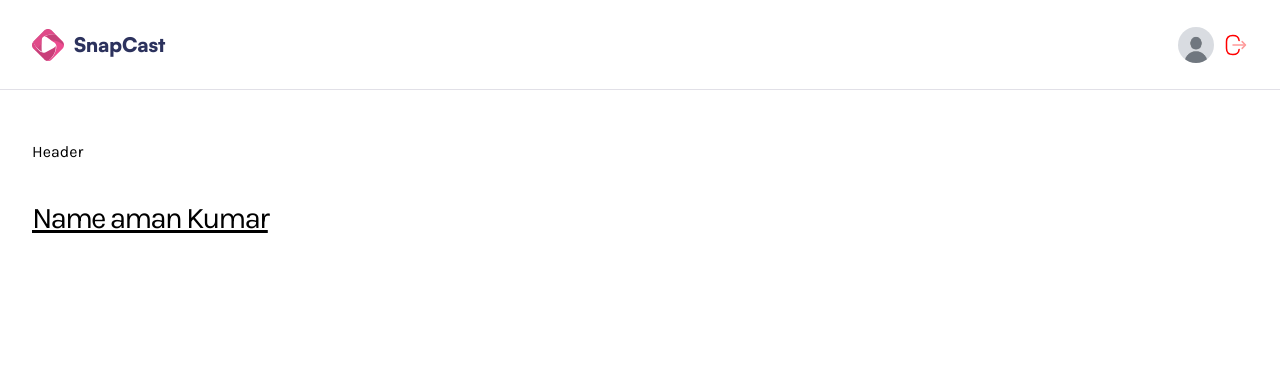
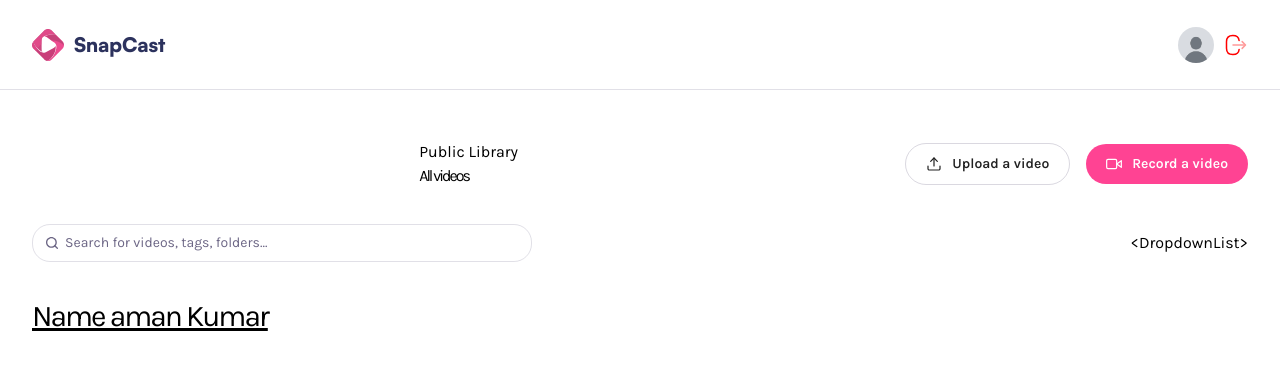
Before and after one commit to amank55/SnapCast, a Next.js app: page / in a window 1280 px wide. Shown: the top 370 px of the page. Built offline with nearby package versions, Linux system fonts and the light colour scheme.

Commit message:
Refactor Header component and remove background color from global styles. Enhanced Header with user image, upload link, and search functionality, while cleaning up unused styles in globals.css.

```diff
--- a/app/globals.css
+++ b/app/globals.css
@@ -54,7 +54,6 @@
     padding: 0;
     box-sizing: border-box;
     font-family: var(--font-geist-karla);
-    background-color: var(--background);
   }
 
   select {
--- a/components/header.tsx
+++ b/components/header.tsx
@@ -1,8 +1,54 @@
 import React from 'react'
+import Image from 'next/image'
+import Link from 'next/link'
+import { ICONS } from '@/constants'
+const Header = ({subHeader,title,userImg}: SharedHeaderProps) => {
+  return (
+    <header className='header'>
+        <section className='header-container'>
+            <div className='details'>
+            {userImg &&(
+                <Image src={userImg ||'/assets/images/dummy.jpg'} alt ="user" width = {66} height = {66} className="rounded-full"/>
+            )}
+            </div>
 
-const Header = () => {
-  return (
-    <div>Header</div>
+
+            <article>
+                <p>{subHeader}</p>
+                <h1>{title}</h1>
+            </article>
+
+            <aside>
+                <Link href = "/upload">
+                <Image src = "/assets/icons/upload.svg" alt = "upload" height= {16} width = {16}/>
+                <span>Upload a video</span>
+                </Link>
+
+                <div className='record'>
+                <button className="primary-btn bg-[#ff4393] hover:bg-pink-600">
+                    <Image src={ICONS.record} alt="camera" width={16} height={16}/>
+                    <span>Record a video</span>
+                </button>
+                </div>
+            </aside>
+        </section>
+
+        <section className="search-filter">
+        <div className="search">
+          <input
+            type="text"
+            placeholder="Search for videos, tags, folders..."
+          />
+          <Image
+            src="/assets/icons/search.svg"
+            alt="search"
+            width={16}
+            height={16}
+          />
+        </div>
+        {`<DropdownList\>`}
+      </section>
+    </header>
   )
 }
 
--- /dev/null
+++ b/constants/index.ts
@@ -0,0 +1,48 @@
+export const MAX_VIDEO_SIZE = 500 * 1024 * 1024;
+export const MAX_THUMBNAIL_SIZE = 10 * 1024 * 1024;
+
+export const BUNNY = {
+  STREAM_BASE_URL: "https://video.bunnycdn.com/library",
+  STORAGE_BASE_URL: "https://sg.storage.bunnycdn.com/snapcast",
+  CDN_URL: "https://snapcast.b-cdn.net",
+  EMBED_URL: "https://iframe.mediadelivery.net/embed",
+  TRANSCRIPT_URL: "https://vz-47a08e64-84d.b-cdn.net",
+};
+
+export const emojis = ["😂", "😍", "👍"];
+
+export const filterOptions = [
+  "Most Viewed",
+  "Most Recent",
+  "Oldest First",
+  "Least Viewed",
+];
+
+export const visibilities: Visibility[] = ["public", "private"];
+
+export const ICONS = {
+  record: "/assets/icons/record.svg",
+  close: "/assets/icons/close.svg",
+  upload: "/assets/icons/upload.svg",
+};
+
+export const initialVideoState = {
+  isLoaded: false,
+  hasIncrementedView: false,
+  isProcessing: true,
+  processingProgress: 0,
+};
+
+export const infos = ["transcript", "metadata"];
+
+export const DEFAULT_VIDEO_CONFIG = {
+  width: { ideal: 1920 },
+  height: { ideal: 1080 },
+  frameRate: { ideal: 30 },
+};
+
+export const DEFAULT_RECORDING_CONFIG = {
+  mimeType: "video/webm;codecs=vp9,opus",
+  audioBitsPerSecond: 128000,
+  videoBitsPerSecond: 2500000,
+};
```
